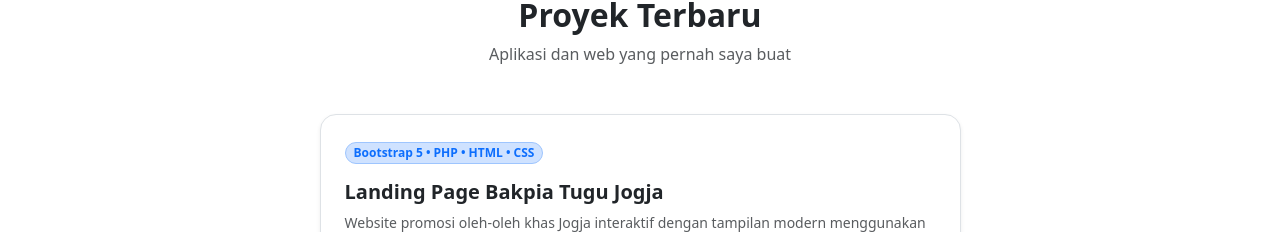
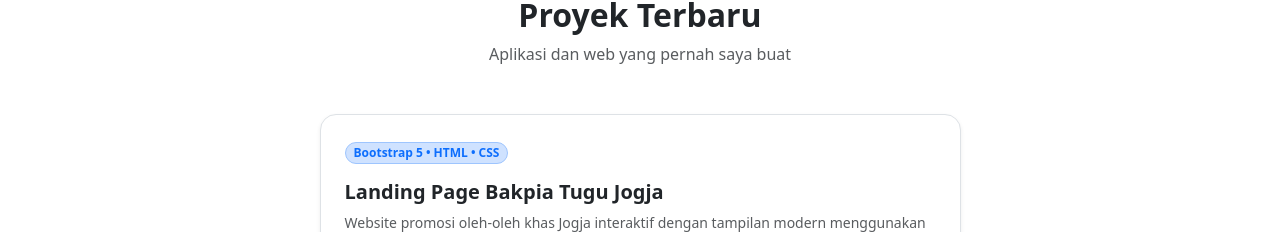
Before and after one commit to Indah-muniroh/IndahMuniroh, a plain HTML site: page index.html in a window 1280 px wide. Shown: the part 2363-2595 px from the top of the page. Drawn offline with nearby package versions, Linux system fonts and the light colour scheme.

Commit message:
Update index.html

```diff
--- a/index.html
+++ b/index.html
@@ -214,7 +214,7 @@
                     <div class="card h-100 rounded-4 border shadow-sm card-industri">
                         <div class="card-body d-flex flex-column justify-content-between p-4">
                             <div>
-                                <span class="badge bg-primary-subtle text-primary border border-primary-subtle px-2 py-1 rounded-pill small mb-3">Bootstrap 5 • PHP • HTML • CSS</span>
+                                <span class="badge bg-primary-subtle text-primary border border-primary-subtle px-2 py-1 rounded-pill small mb-3">Bootstrap 5 • HTML • CSS</span>
                                 <h5 class="fw-bold mb-2">Landing Page Bakpia Tugu Jogja</h5>
                                 <p class="text-muted small mb-4">
                                     Website promosi oleh-oleh khas Jogja interaktif dengan tampilan modern menggunakan Bootstrap 5 dan sistem pendukung PHP.
```
